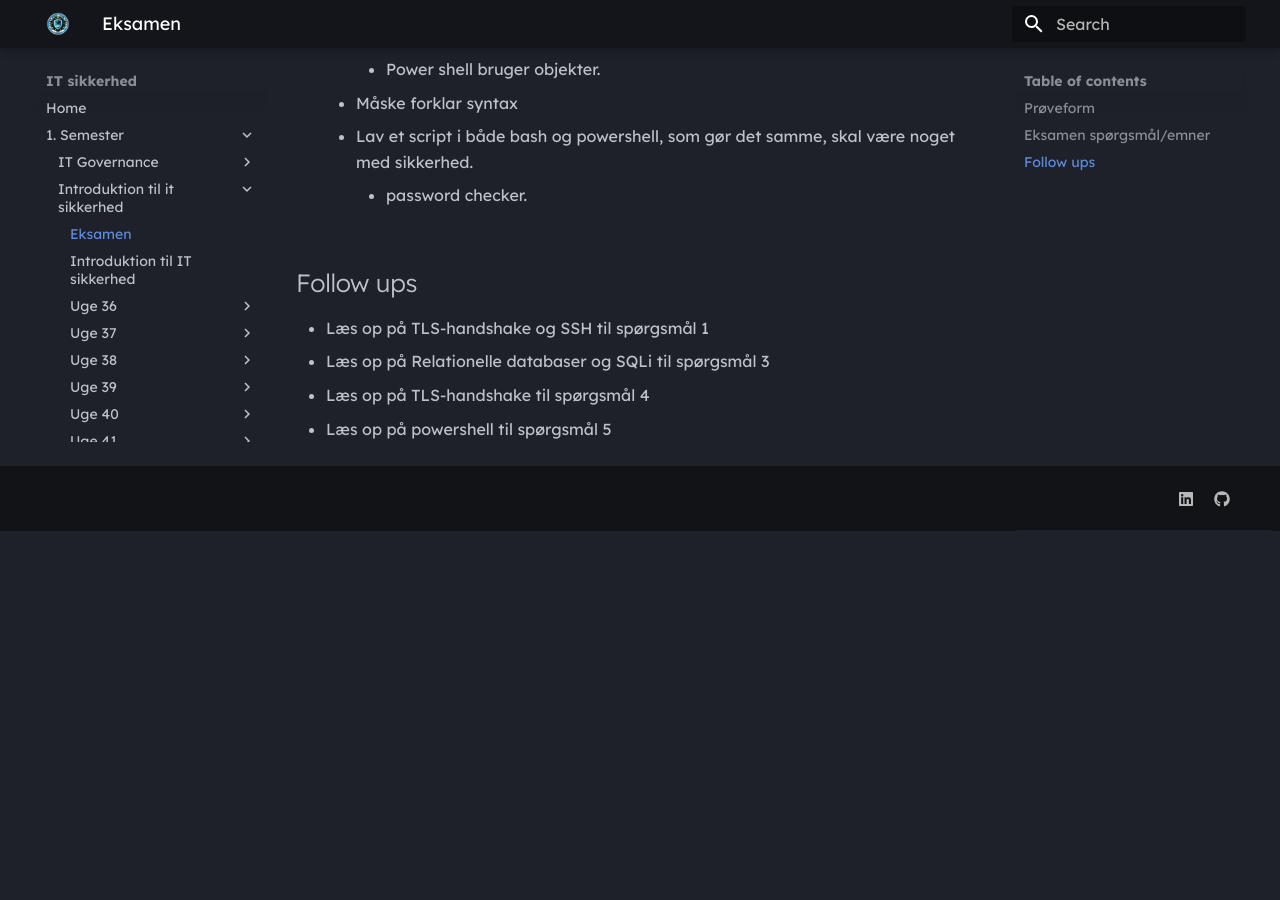
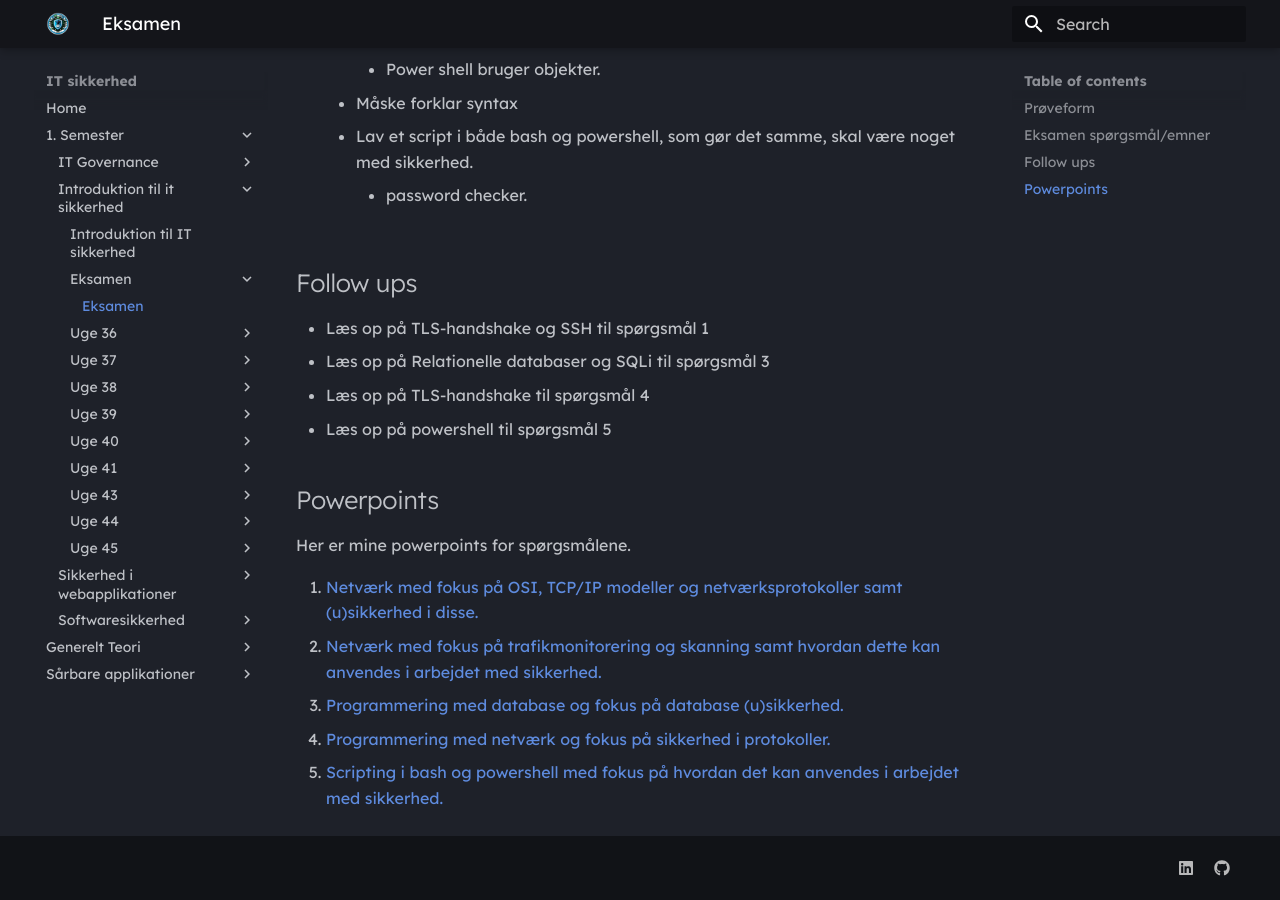
Before and after one commit to NoahRosenkjaer/IT-sikkerhed, an MkDocs documentation site: the page built from docs/1. Semester/Introduktion til it-sikkerhed/Eksamen/Eksamen.md, in a window 1280 px wide and 900 px high, scrolled down 1794 px. Built offline with MkDocs 1.6.1 and Material for MkDocs 9.7.7, drawn with Linux system fonts in a browser that asks for light colours; before the commit the page ends 2324 px from its top, so only the background shows below that.

Commit message:
Eksamen done

```diff
--- a/docs/1. Semester/Introduktion til it-sikkerhed/Eksamen.md
+++ b/docs/1. Semester/Introduktion til it-sikkerhed/Eksamen/Eksamen.md
@@ -65,3 +65,12 @@ Jeg brainstormer med hvad jeg kunne snakke om, i forhold til hvert spørgsmål.
 - Læs op på Relationelle databaser og SQLi til spørgsmål 3
 - Læs op på TLS-handshake til spørgsmål 4
 - Læs op på powershell til spørgsmål 5
+
+## Powerpoints
+Her er mine powerpoints for spørgsmålene.
+
+1. [Netværk med fokus på OSI, TCP/IP modeller og netværksprotokoller samt (u)sikkerhed i disse.](Noah_ITIS_ES1.pptx)
+1. [Netværk med fokus på trafikmonitorering og skanning samt hvordan dette kan anvendes i arbejdet med sikkerhed.](Noah_ITIS_ES2.pptx)
+1. [Programmering med database og fokus på database (u)sikkerhed.](Noah_ITIS_ES3.pptx)
+1. [Programmering med netværk og fokus på sikkerhed i protokoller.](Noah_ITIS_ES4.pptx)
+1. [Scripting i bash og powershell med fokus på hvordan det kan anvendes i arbejdet med sikkerhed.](Noah_ITIS_ES5.pptx)
```
Also changed, not shown: 5 other files.
